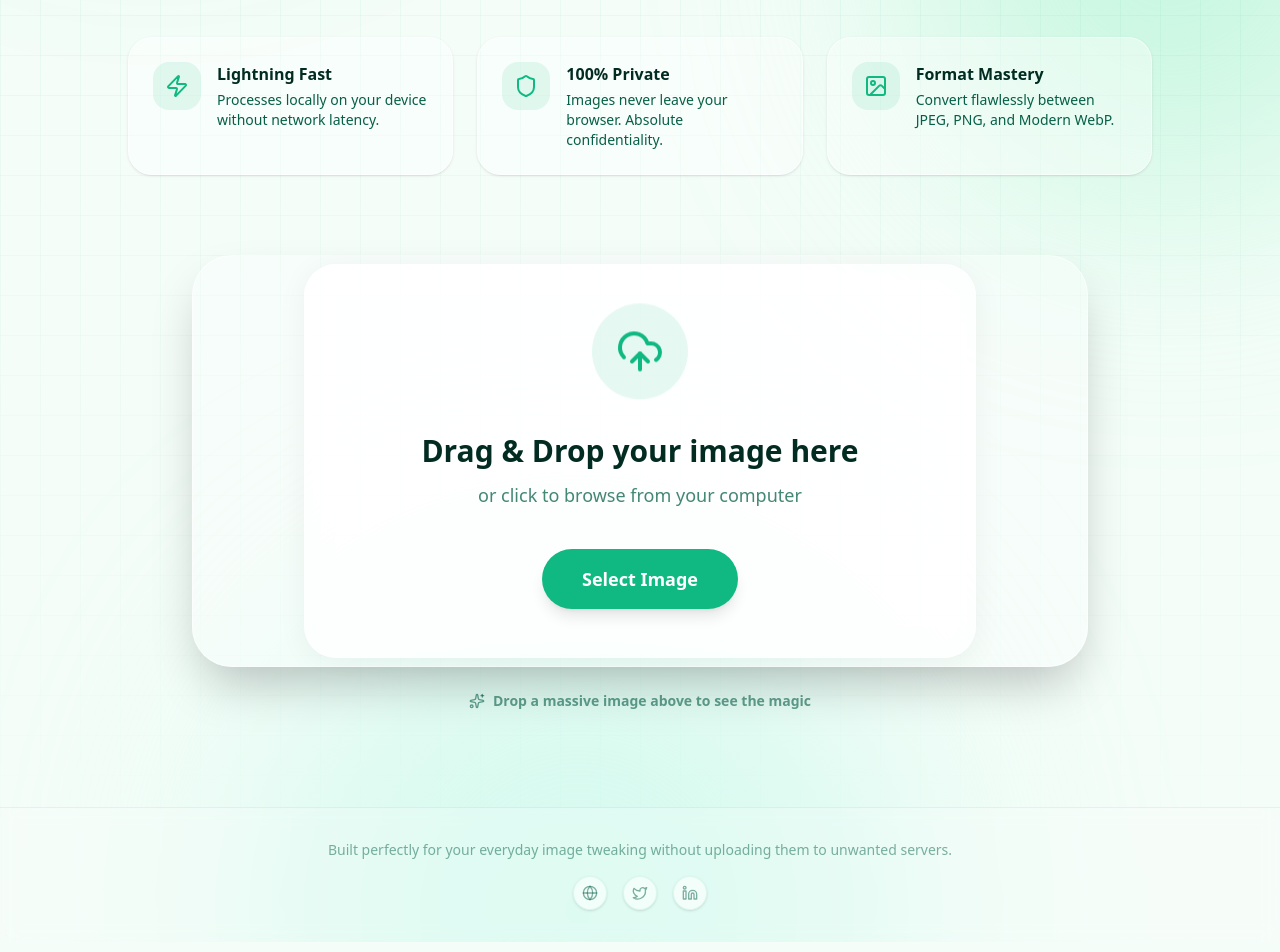
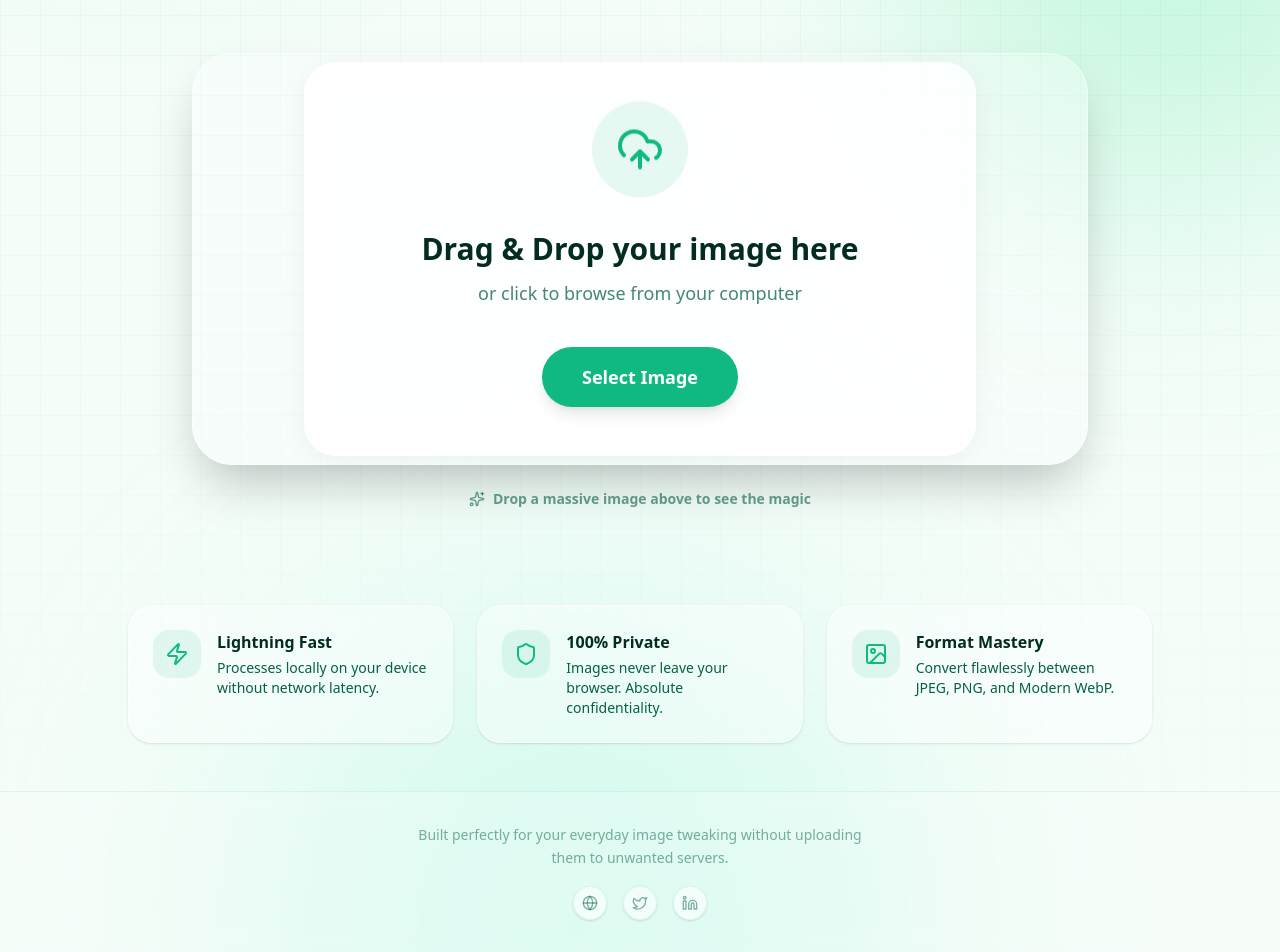
Before and after one commit to Suprabhat3/image-tool, a Next.js app: page / in a window 1280 px wide. Shown: the part 585-1537 px from the top of the page. Built offline with nearby package versions, Linux system fonts and the light colour scheme.

Commit message:
feat: implement core image processing application with upload, edit, and preview functionality, alongside new privacy, FAQ, and features pages.

```diff
--- a/app/faq/page.tsx
+++ b/app/faq/page.tsx
@@ -31,16 +31,19 @@ export default function FAQ() {
       <div className="absolute inset-0 bg-grid-pattern pointer-events-none z-0"></div>
 
       <nav className="relative z-20 w-full max-w-7xl mx-auto px-4 sm:px-6 py-4 sm:py-6 flex justify-between items-center animate-fade-in-up">
-        <Link href="/" className="flex items-center gap-2 group cursor-pointer">
+        <Link
+          href="/"
+          className="flex items-center gap-2 group cursor-pointer shrink-0"
+        >
           <img
             src="/image-logo.png"
             alt="Image Tool Logo"
-            className="h-10 w-auto"
+            className="h-8 sm:h-10 w-auto"
           />
         </Link>
         <Link
           href="/"
-          className="inline-flex items-center gap-2 text-sm font-semibold text-secondary-foreground hover:text-primary transition-colors"
+          className="inline-flex items-center gap-2 text-xs sm:text-sm font-semibold text-secondary-foreground hover:text-primary transition-colors"
         >
           <ArrowLeft className="w-4 h-4" /> Back to App
         </Link>
--- a/app/features/page.tsx
+++ b/app/features/page.tsx
@@ -9,16 +9,19 @@ export default function Features() {
       <div className="absolute top-[-10%] right-[-10%] w-[600px] h-[600px] bg-primary/20 rounded-full mix-blend-multiply filter blur-[120px] animate-blob z-0"></div>
 
       <nav className="relative z-20 w-full max-w-7xl mx-auto px-4 sm:px-6 py-4 sm:py-6 flex justify-between items-center animate-fade-in-up">
-        <Link href="/" className="flex items-center gap-2 group cursor-pointer">
+        <Link
+          href="/"
+          className="flex items-center gap-2 group cursor-pointer shrink-0"
+        >
           <img
             src="/image-logo.png"
             alt="Image Tool Logo"
-            className="h-10 w-auto"
+            className="h-8 sm:h-10 w-auto"
           />
         </Link>
         <Link
           href="/"
-          className="inline-flex items-center gap-2 text-sm font-semibold text-secondary-foreground hover:text-primary transition-colors"
+          className="inline-flex items-center gap-2 text-xs sm:text-sm font-semibold text-secondary-foreground hover:text-primary transition-colors"
         >
           <ArrowLeft className="w-4 h-4" /> Back to App
         </Link>
--- a/app/page.tsx
+++ b/app/page.tsx
@@ -48,14 +48,14 @@ export default function Home() {
 
       {/* Navbar overlay */}
       <nav className="relative z-20 w-full max-w-7xl mx-auto px-4 sm:px-6 py-4 sm:py-6 flex justify-between items-center animate-fade-in-up">
-        <div className="flex items-center gap-2 group cursor-pointer">
+        <div className="flex items-center gap-2 group cursor-pointer shrink-0">
           <img
             src="/image-logo.png"
             alt="Image Tool Logo"
-            className="h-10 w-auto"
+            className="h-8 sm:h-10 w-auto"
           />
         </div>
-        <div className="hidden sm:flex gap-8 text-sm font-semibold text-secondary-foreground">
+        <div className="flex gap-4 sm:gap-8 text-xs sm:text-sm font-semibold text-secondary-foreground">
           <Link
             href="/features"
             className="hover:text-primary transition-colors"
@@ -97,53 +97,6 @@ export default function Home() {
                 fast.
               </p>
             </header>
-
-            {/* Feature Mini-Bento */}
-            <div
-              className="w-full max-w-5xl mx-auto grid grid-cols-1 md:grid-cols-3 gap-4 sm:gap-6 animate-fade-in-up px-2 sm:px-0"
-              style={{ animationDelay: "0.2s" }}
-            >
-              <div className="bg-white/40 backdrop-blur-md rounded-2xl sm:rounded-3xl p-5 sm:p-6 border border-white/50 shadow-sm flex items-start gap-4 hover:bg-white/60 transition-colors">
-                <div className="bg-primary/10 p-3 rounded-2xl">
-                  <Zap className="w-6 h-6 text-primary" />
-                </div>
-                <div>
-                  <h3 className="font-bold text-foreground mb-1">
-                    Lightning Fast
-                  </h3>
-                  <p className="text-sm text-secondary-foreground">
-                    Processes locally on your device without network latency.
-                  </p>
-                </div>
-              </div>
-              <div className="bg-white/40 backdrop-blur-md rounded-2xl sm:rounded-3xl p-5 sm:p-6 border border-white/50 shadow-sm flex items-start gap-4 hover:bg-white/60 transition-colors">
-                <div className="bg-primary/10 p-3 rounded-2xl">
-                  <Shield className="w-6 h-6 text-primary" />
-                </div>
-                <div>
-                  <h3 className="font-bold text-foreground mb-1">
-                    100% Private
-                  </h3>
-                  <p className="text-sm text-secondary-foreground">
-                    Images never leave your browser. Absolute confidentiality.
-                  </p>
-                </div>
-              </div>
-              <div className="bg-white/40 backdrop-blur-md rounded-2xl sm:rounded-3xl p-5 sm:p-6 border border-white/50 shadow-sm flex items-start gap-4 hover:bg-white/60 transition-colors">
-                <div className="bg-primary/10 p-3 rounded-2xl">
-                  <ImageIcon className="w-6 h-6 text-primary" />
-                </div>
-                <div>
-                  <h3 className="font-bold text-foreground mb-1">
-                    Format Mastery
-                  </h3>
-                  <p className="text-sm text-secondary-foreground">
-                    Convert flawlessly between JPEG, PNG, and Modern WebP.
-                  </p>
-                </div>
-              </div>
-            </div>
-
             <section className="w-full max-w-4xl mx-auto flex justify-center mt-4">
               <div
                 className="w-full flex flex-col gap-6 animate-fade-in-up"
@@ -190,9 +143,48 @@ export default function Home() {
         )}
       </div>
 
-      <footer className="relative z-10 w-full mt-auto py-8 text-center text-sm font-medium text-secondary-foreground/50 border-t border-primary/10 bg-white/20 backdrop-blur-sm">
+      {/* Feature Mini-Bento */}
+      <div
+        className="w-full max-w-5xl mx-auto grid grid-cols-1 md:grid-cols-3 gap-4 sm:gap-6 animate-fade-in-up px-2 sm:px-0 pb-12"
+        style={{ animationDelay: "0.2s" }}
+      >
+        <div className="bg-white/40 backdrop-blur-md rounded-2xl sm:rounded-3xl p-5 sm:p-6 border border-white/50 shadow-sm flex items-start gap-4 hover:bg-white/60 transition-colors">
+          <div className="bg-primary/10 p-3 rounded-2xl">
+            <Zap className="w-6 h-6 text-primary" />
+          </div>
+          <div>
+            <h3 className="font-bold text-foreground mb-1">Lightning Fast</h3>
+            <p className="text-sm text-secondary-foreground">
+              Processes locally on your device without network latency.
+            </p>
+          </div>
+        </div>
+        <div className="bg-white/40 backdrop-blur-md rounded-2xl sm:rounded-3xl p-5 sm:p-6 border border-white/50 shadow-sm flex items-start gap-4 hover:bg-white/60 transition-colors">
+          <div className="bg-primary/10 p-3 rounded-2xl">
+            <Shield className="w-6 h-6 text-primary" />
+          </div>
+          <div>
+            <h3 className="font-bold text-foreground mb-1">100% Private</h3>
+            <p className="text-sm text-secondary-foreground">
+              Images never leave your browser. Absolute confidentiality.
+            </p>
+          </div>
+        </div>
+        <div className="bg-white/40 backdrop-blur-md rounded-2xl sm:rounded-3xl p-5 sm:p-6 border border-white/50 shadow-sm flex items-start gap-4 hover:bg-white/60 transition-colors">
+          <div className="bg-primary/10 p-3 rounded-2xl">
+            <ImageIcon className="w-6 h-6 text-primary" />
+          </div>
+          <div>
+            <h3 className="font-bold text-foreground mb-1">Format Mastery</h3>
+            <p className="text-sm text-secondary-foreground">
+              Convert flawlessly between JPEG, PNG, and Modern WebP.
+            </p>
+          </div>
+        </div>
+      </div>
+      <footer className="relative z-10 w-full mt-auto py-6 sm:py-8 px-4 text-center text-sm font-medium text-secondary-foreground/50 border-t border-primary/10 bg-white/20 backdrop-blur-sm">
         <div className="flex flex-col items-center gap-4">
-          <p>
+          <p className="max-w-md mx-auto leading-relaxed">
             Built perfectly for your everyday image tweaking without uploading
             them to unwanted servers.
           </p>
--- a/app/privacy/page.tsx
+++ b/app/privacy/page.tsx
@@ -9,16 +9,19 @@ export default function Privacy() {
       <div className="absolute bottom-[-10%] left-[-10%] w-[600px] h-[600px] bg-emerald-200/50 rounded-full mix-blend-multiply filter blur-[120px] animate-blob z-0"></div>
 
       <nav className="relative z-20 w-full max-w-7xl mx-auto px-4 sm:px-6 py-4 sm:py-6 flex justify-between items-center animate-fade-in-up">
-        <Link href="/" className="flex items-center gap-2 group cursor-pointer">
+        <Link
+          href="/"
+          className="flex items-center gap-2 group cursor-pointer shrink-0"
+        >
           <img
             src="/image-logo.png"
             alt="Image Tool Logo"
-            className="h-10 w-auto"
+            className="h-8 sm:h-10 w-auto"
           />
         </Link>
         <Link
           href="/"
-          className="inline-flex items-center gap-2 text-sm font-semibold text-secondary-foreground hover:text-primary transition-colors"
+          className="inline-flex items-center gap-2 text-xs sm:text-sm font-semibold text-secondary-foreground hover:text-primary transition-colors"
         >
           <ArrowLeft className="w-4 h-4" /> Back to App
         </Link>
```
